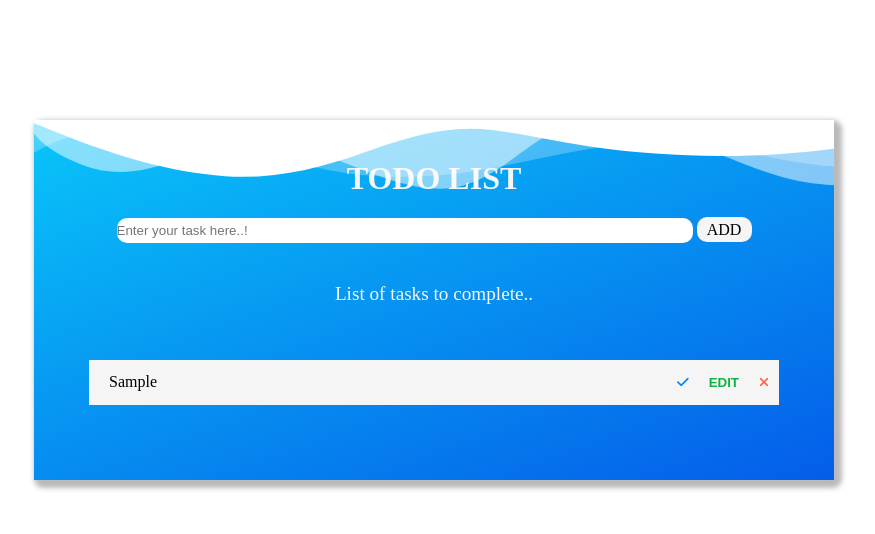
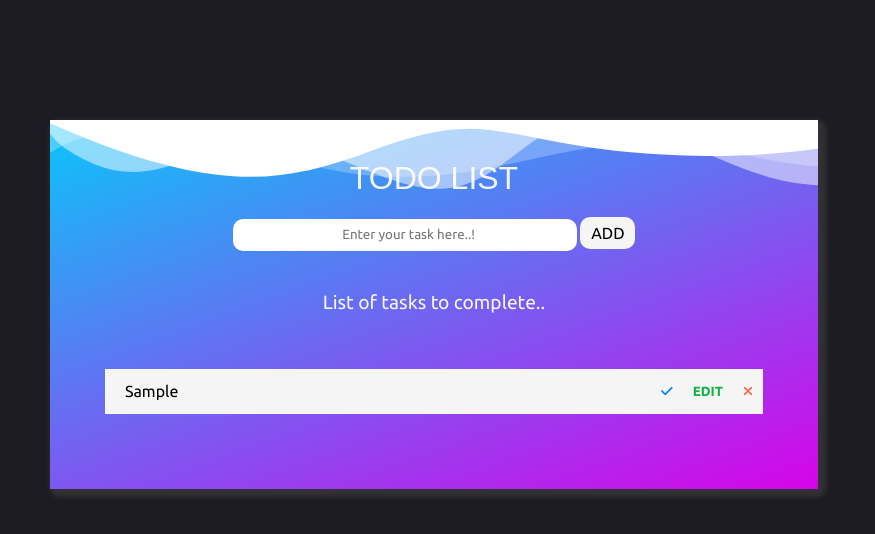
Before and after one commit to Gowthamwebdev/Todo-list, a plain HTML site: page Todo-list/index.html in a window 1280 px wide. Both pictures are taken after typing "Sample" into the empty fields and a click on the button "ADD". Shown: the whole page, without its empty margins (206-1081 px from the left). Drawn offline with Linux system fonts and the light colour scheme; a web font is replaced by a local one.

Commit message:
Styles were updated

```diff
--- a/Todo-list/index.html
+++ b/Todo-list/index.html
@@ -38,8 +38,8 @@
         <div class="popup-body">
             <p class="popup-info"></p>
             <input type="text" class="popup-input" placeholder="enter your task..">
-            <div class="popup-btn accept"></div>
-            <div class="popup-btn cancel"></div>
+            <div class="popup-btn accept">Accept</div>
+            <div class="popup-btn cancel">Cancel</div>
         </div>
     </div>
     <script src="./script.js"></script>
--- a/Todo-list/script.js
+++ b/Todo-list/script.js
@@ -1,24 +1,24 @@
-let toDoInput; // a place where the user enters the task content
-let errorInfo; // information about lack of tasks / need to enter text
-let addBtn; // ADD button - adds new items to the list
-let ulList; // list of tasks, such as UL
-let newToDo; // newly added li, new task
+let toDoInput;
+let errorInfo;
+let addBtn;
+let ulList;
+let newToDo;
 
-let popup; // popup
-let popupInfo; // test in popup, what if you add text
-let todoToEdit; // edited Todo
-let popupInput; // input in the popup
-let popupAddBtn; // 'accept' button in the popup
-let popupCloseBtn; // 'cancel' button in the popup
+let popup;
+let popupInfo;
+let todoToEdit;
+let popupInput;
+let popupAddBtn;
+let popupCloseBtn;
 
 const main = () => {
-    // call our functions
+
     prepareDOMElements();
     prepareDOMEvents();
 }
 
 const prepareDOMElements = () => {
-    // get all elements
+
     toDoInput = document.querySelector('.input-el');
     errorInfo = document.querySelector('.error-el');
     addBtn = document.querySelector('.add-btn');
@@ -32,7 +32,7 @@ const prepareDOMElements = () => {
 }
 
 const prepareDOMEvents = () => {
-    // assign event listeners
+
     addBtn.addEventListener('click', addNewToDo);
     ulList.addEventListener('click', checkClick);
     popupCloseBtn.addEventListener('click', closePopup);
@@ -41,16 +41,16 @@ const prepareDOMEvents = () => {
 }
 
 const addNewToDo = () => {
-    // create a new todo
+
     if (toDoInput.value != '') {
         newToDo = document.createElement('li');
         newToDo.textContent = toDoInput.value;
-        // add todo tools (buttons)
+
         createToolAreal();
-        // add our todo to the ul list
+
         ulList.append(newToDo);
 
-        // clear error and input after adding todo
+
         toDoInput.value = '';
         errorInfo.textContent = '';
     } else {
@@ -59,10 +59,10 @@ const addNewToDo = () => {
 }
 
 const createToolAreal = () => {
-    // create elements (buttons) and add them to todo
+
     const div = document.createElement('div');
     div.classList.add('tools');
-    // add our tools to the new todo
+
     newToDo.append(div);
 
     const buttonDone = document.createElement('button');
@@ -77,11 +77,11 @@ const createToolAreal = () => {
     buttonCancel.classList.add('delete');
     buttonCancel.innerHTML = '<i class="fas fa-times"></i>'
 
-    // add elements together
+
     div.append(buttonDone, buttonEdit, buttonCancel);
 }
 
-// function checking what we click on (to know whether to finish the task, delete it, or edit it)
+
 const checkClick = (e) => {
     if (e.target.matches('.complete')) {
         e.target.closest('li').classList.toggle('completed');
@@ -96,7 +96,7 @@ const checkClick = (e) => {
     }
 }
 
-// functions responsible for the popup
+
 const editToDo = (e) => {
     todoToEdit = e.target.closest('li');
     popupInput.value = todoToEdit.firstChild.textContent;
@@ -108,7 +108,7 @@ const closePopup = () => {
     popupInfo.textContent = '';
 }
 
-// function introducing changes from the input to our li element
+
 const changeTodoText = () => {
     if (popupInput.value != '') {
         todoToEdit.firstChild.textContent = popupInput.value;
@@ -123,19 +123,16 @@ const changeTodoText = () => {
 const deleteToDo = (e) => {
     e.target.closest('li').remove();
 
-    // display no items when there are none
     const allToDos = ulList.querySelectorAll('li');
     if (allToDos.length == 0) {
         errorInfo.textContent = 'No tasks on the list.'
     }
 }
 
-// also add todo on enter
 const enterKeyCheck = (e) => {
     if (e.key == 'Enter') {
         addNewToDo();
     }
 }
 
-// executed when the page changes
 document.addEventListener('DOMContentLoaded', main);
--- a/Todo-list/style.css
+++ b/Todo-list/style.css
@@ -1,4 +1,7 @@
-*{
+
+@import url('https://fonts.googleapis.com/css2?family=Jaro:opsz@6..72&family=Ubuntu:ital,wght@0,300;0,400;0,500;0,700;1,300;1,400;1,500;1,700&display=swap');*{
+  font-family: "Ubuntu", sans-serif;
+  font-size: 300;
     margin: 0;
     padding: 0;
     box-sizing: border-box;
@@ -8,6 +11,7 @@ body{
     align-items: center;
     justify-content: center;
     margin-top: 120px;
+    background:#1D1C22;
 }
 :root {
     --deep-dark: rgb(26, 26, 26);
@@ -19,18 +23,22 @@ body{
 h1{
     color: var(--light);
     margin-bottom: 20px;
-
+    font-family: "Jaro", sans-serif;
+    font-optical-sizing: auto;
+    font-weight: 400;
+    font-style: normal;
     text-transform: uppercase;
 }
 .header{
     padding: 40px;
     border-radius: 10px,20px,0,0;
-    background-image: linear-gradient(340deg, #045de9 0%, #09c6f9 100%);
+    background-image: linear-gradient(340deg, #d604e9 0%, #09c6f9 100%);
     position: relative;
 
 }
 .container {
-    width: 800px;
+    width: 60%;
+    min-height: 70%;
     border-radius: 5px;
     background: #fff;
     box-shadow: 4px 4px 5px 4px rgba(82, 82, 82, .4);
@@ -38,22 +46,29 @@ h1{
   }
   .input-el{
     border: none;
-    width: 80%;
-    height: 25px;
+    width: 50%;
+    height: calc(2vh + 1rem);
     border-radius: 10px;
     padding: 5px,5px;
     color: var(--light-blue);
+    padding-left: .5rem;
+    text-align: center;
   }
+
+input[type="text"] :focus{
+  border: none;
+}
+
   .add-btn{
     all: unset;
-    height: 25px;
+    height: calc(2vh + 1rem);
     width: 55px;
     border-radius: 10px;
     background-color:var(--light);
     transition: color .3s, background-color .3s;
   }
 .add-btn:hover{
-    background-color: var(--deep-dark);
+    background-color: #0113187c;
     color: var(--light);
 }
 
@@ -73,6 +88,7 @@ h1{
     align-items: center;
     margin: 15px;
     padding-left: 20px;
+    text-align: center;
     text-align: left;
     list-style: none;
     background-color: var(--light);
@@ -155,6 +171,7 @@ h1{
     width: 100%;
     padding: 10px 20px;
     border: none;
+    text-align: center;
     border-radius: 5px;
     color: var(--light-dark);
     background-color: var(--light);
@@ -165,6 +182,7 @@ h1{
     display: inline-block;
     padding: 10px 22px;
     margin: 20px;
+    text-align: center;
     border: none;
     border-radius: 5px;
     color: var(--deep-dark);
@@ -176,9 +194,12 @@ h1{
 
   .popup-btn:hover {
     color: #fff;
-    background-color: var(--light-blue);
+    background-color:#1eea0ba8;
   }
 
+  .cancel:hover{
+    background: #f95909;
+  }
 
 
   .custom-shape-divider-top-1712161064 {
```
